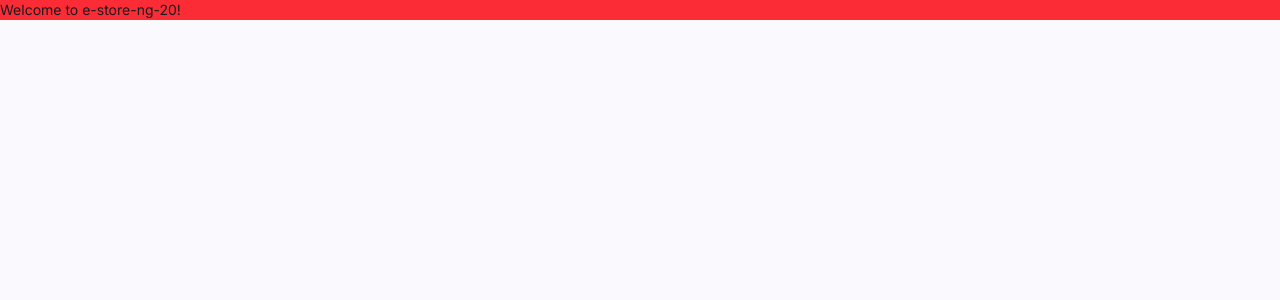
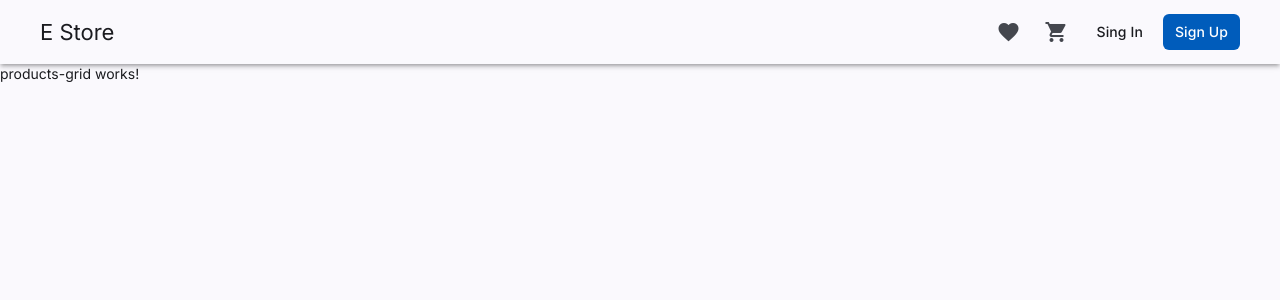
Before and after one commit to kvengerov/e-store-ng-20, an Angular app: page /products in a window 1280 px wide. Before the commit this address led to /. Shown: the top 300 px of the page. Built offline with nearby package versions, Linux system fonts and the light colour scheme.

Commit message:
added header components, basic routing

```diff
--- a/src/app/app.routes.ts
+++ b/src/app/app.routes.ts
@@ -1,3 +1,17 @@
 import { Routes } from '@angular/router';
 
-export const routes: Routes = [];
+export const routes: Routes = [
+  {
+    path: '',
+    pathMatch: 'full',
+    redirectTo: 'products',
+  },
+  {
+    path: 'products',
+    loadComponent: () => import('./pages/products-grid/products-grid'),
+  },
+  {
+    path: 'wishlist',
+    loadComponent: () => import('./pages/my-wishlist/my-wishlist'),
+  },
+];
--- a/src/app/app.ts
+++ b/src/app/app.ts
@@ -1,13 +1,13 @@
 import { Component, signal } from '@angular/core';
 import { RouterOutlet } from '@angular/router';
+import { Header } from './layout/header/header';
 
 @Component({
   selector: 'app-root',
-  imports: [RouterOutlet],
+  imports: [RouterOutlet, Header],
   template: `
-    <h1 class="bg-red-500">Welcome to {{ title() }}!</h1>
-
-    <router-outlet />
+    <app-header/>
+    <router-outlet/>
   `,
   styles: [],
 })
--- /dev/null
+++ b/src/app/layout/header-actions/header-actions.ts
@@ -0,0 +1,34 @@
+import { Component } from '@angular/core';
+import { MatButton, MatIconButton } from '@angular/material/button';
+import { MatIcon } from '@angular/material/icon';
+import { RouterLink } from '@angular/router';
+
+@Component({
+  selector: 'app-header-actions',
+  imports: [
+    MatButton,
+    MatIconButton,
+    MatIcon,
+    RouterLink,
+  ],
+  template: `
+    <div class="flex items-center gap-2">
+      <button matIconButton routerLink="/wishlist">
+        <mat-icon>favorite</mat-icon>
+      </button>
+      <button matIconButton>
+        <mat-icon>shopping_cart</mat-icon>
+      </button>
+      <button matButton>
+        Sing In
+      </button>
+      <button matButton="filled">
+        Sign Up
+      </button>
+    </div>
+  `,
+  styles: ``
+})
+export class HeaderActions {
+
+}
--- /dev/null
+++ b/src/app/layout/header/header.ts
@@ -0,0 +1,25 @@
+import { Component } from '@angular/core';
+import { MatToolbar } from '@angular/material/toolbar';
+import { HeaderActions } from '../header-actions/header-actions';
+import { RouterLink } from '@angular/router';
+
+@Component({
+  selector: 'app-header',
+  imports: [
+    MatToolbar,
+    HeaderActions,
+    RouterLink
+  ],
+  template: `
+    <mat-toolbar class="w-full elevated py-2">
+      <div class="max-w-[1200px] mx-auto w-full flex items-center justify-between">
+        <span class="cursor-pointer" routerLink="/">E Store</span>
+        <app-header-actions/>
+      </div>
+    </mat-toolbar>
+  `,
+  styles: ``
+})
+export class Header {
+
+}
--- /dev/null
+++ b/src/app/pages/my-wishlist/my-wishlist.ts
@@ -0,0 +1,15 @@
+import { Component } from '@angular/core';
+
+@Component({
+  selector: 'app-my-wishlist',
+  imports: [],
+  template: `
+    <p>
+      my-wishlist works!
+    </p>
+  `,
+  styles: ``
+})
+export default class MyWishlist {
+
+}
--- /dev/null
+++ b/src/app/pages/products-grid/products-grid.ts
@@ -0,0 +1,15 @@
+import { Component } from '@angular/core';
+
+@Component({
+  selector: 'app-products-grid',
+  imports: [],
+  template: `
+    <p>
+      products-grid works!
+    </p>
+  `,
+  styles: ``
+})
+export default class ProductsGrid {
+
+}
```
